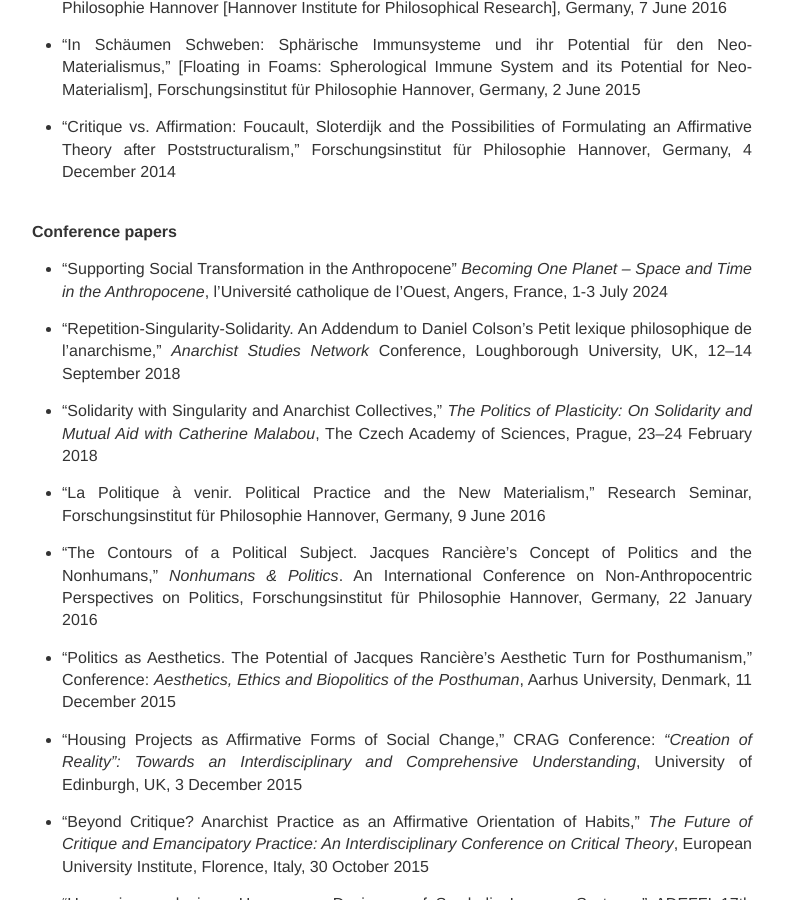
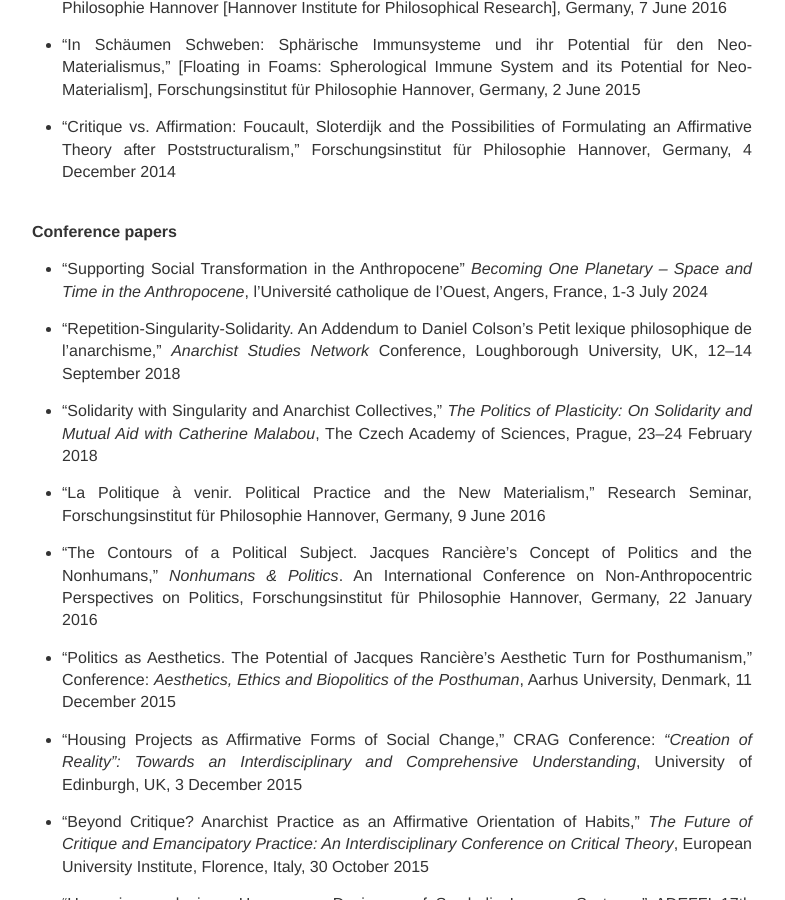
Before and after one commit to IJanicka/IJanicka.github.io, a Jekyll site: the page built from talks.md, in a window 1280 px wide and 900 px high, scrolled down 1275 px. Shown: the whole window, without its empty margins (248-1033 px from the left). Built offline with Jekyll 4.4.1, drawn with Linux system fonts in a browser that asks for light colours.

Commit message:
Update talks.md

```diff
--- a/talks.md
+++ b/talks.md
@@ -45,7 +45,7 @@ permalink: /talks/
 
 **Conference papers**<br>
 
-* “Supporting Social Transformation in the Anthropocene” *Becoming One Planet – Space and Time in the Anthropocene*, l’Université catholique de l’Ouest, Angers, France, 1-3 July 2024 <br>
+* “Supporting Social Transformation in the Anthropocene” *Becoming One Planetary – Space and Time in the Anthropocene*, l’Université catholique de l’Ouest, Angers, France, 1-3 July 2024 <br>
 
 * “Repetition-Singularity-Solidarity. An Addendum to Daniel Colson’s Petit lexique philosophique de l’anarchisme,” *Anarchist Studies Network* Conference, Loughborough University, UK, 12–14 September 2018<br>
 
```
